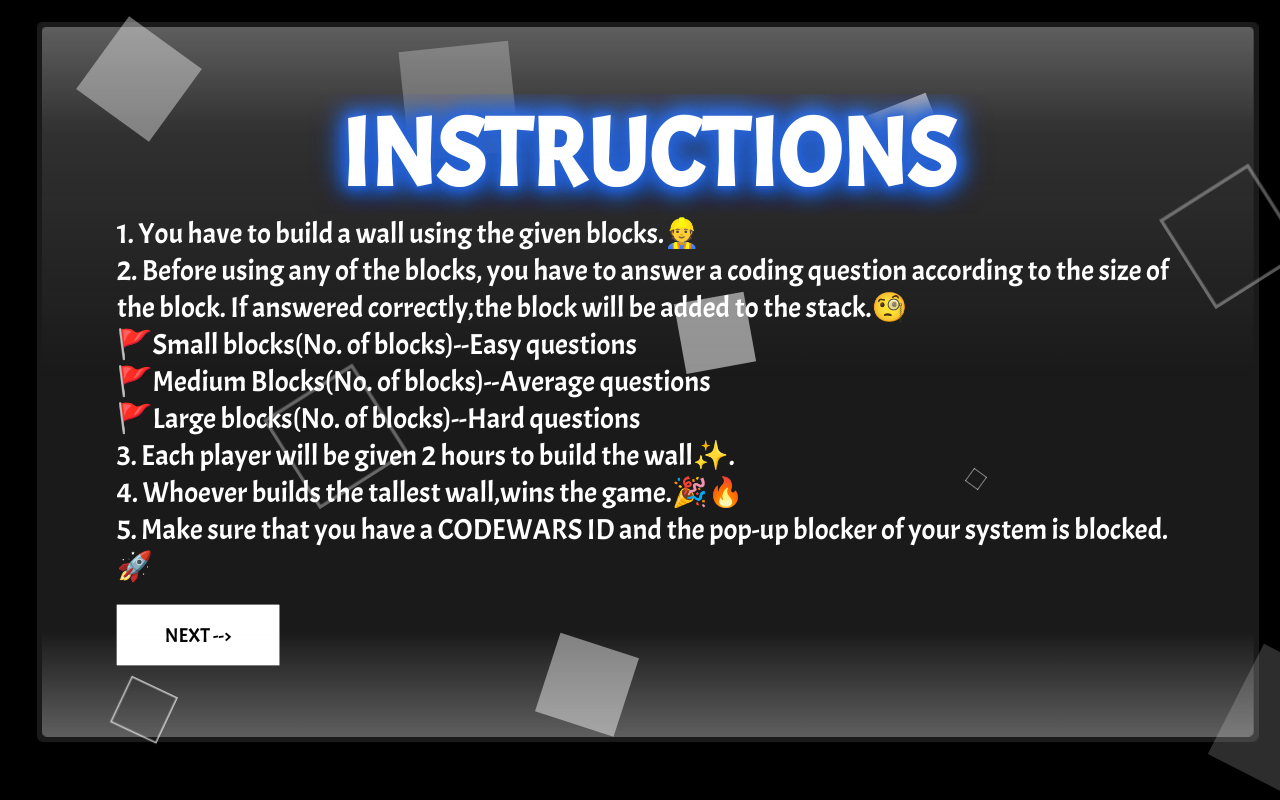
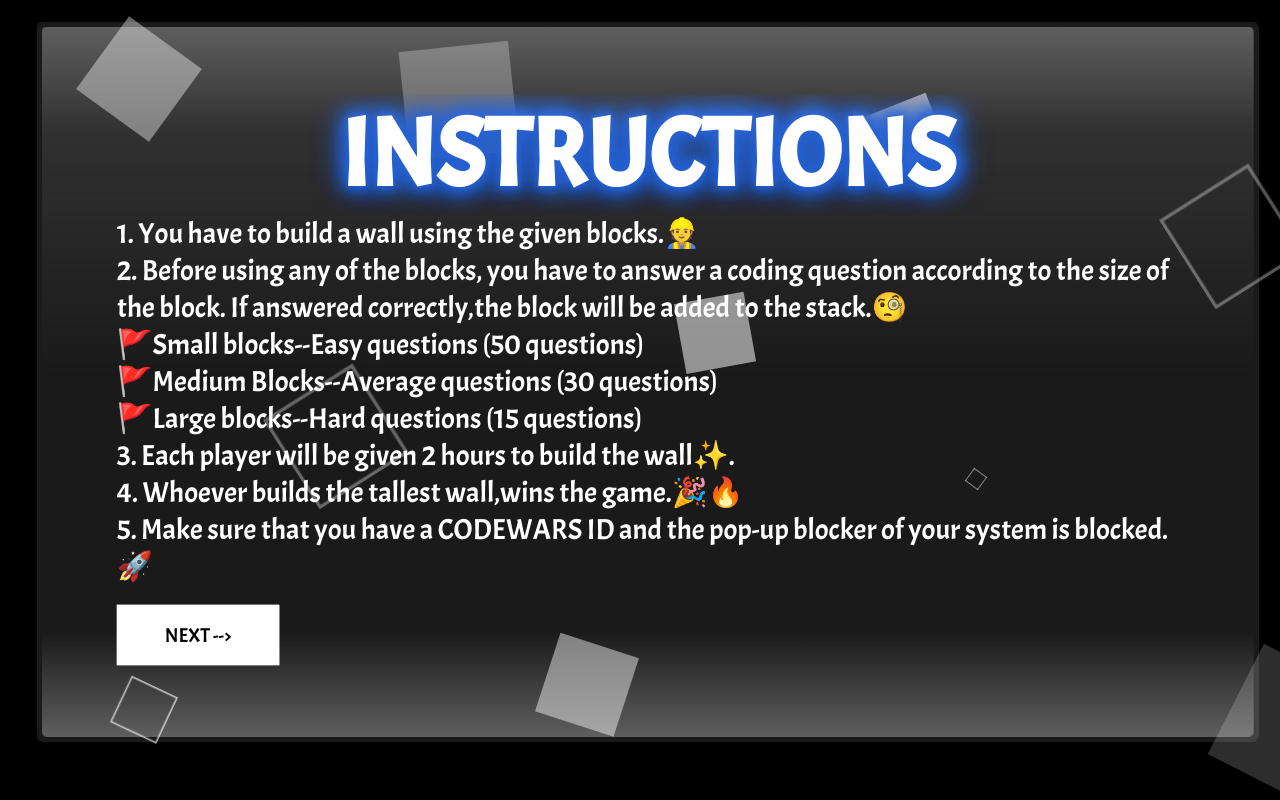
Before and after one commit to DevPriSha/Building-Blocks, a Flask app: page /instructions/ in a window 1280 px wide. Run offline with Flask 2, Linux system fonts and the light colour scheme.

Commit message:
Update instructions.html

```diff
--- a/templates/instructions.html
+++ b/templates/instructions.html
@@ -26,9 +26,9 @@
 						<li>1. You have to build a wall using the given blocks.👷</li>
 						<li>2. Before using any of the blocks, you have to answer a coding question according to the size of the block. If answered correctly,the block will be added to the stack.🧐
 							<ul>
-								<li>🚩Small blocks(No. of blocks)--Easy questions</li>
-								<li>🚩Medium Blocks(No. of blocks)--Average questions</li>
-								<li>🚩Large blocks(No. of blocks)--Hard questions</li>
+								<li>🚩Small blocks--Easy questions (50 questions)</li>
+								<li>🚩Medium Blocks--Average questions (30 questions)</li>
+								<li>🚩Large blocks--Hard questions (15 questions)</li>
 							</ul></li>
 						<li>3. Each player will be given 2 hours to build the wall✨.</li>
 						<li>4. Whoever builds the tallest wall,wins the game.🎉🔥</li>
```
